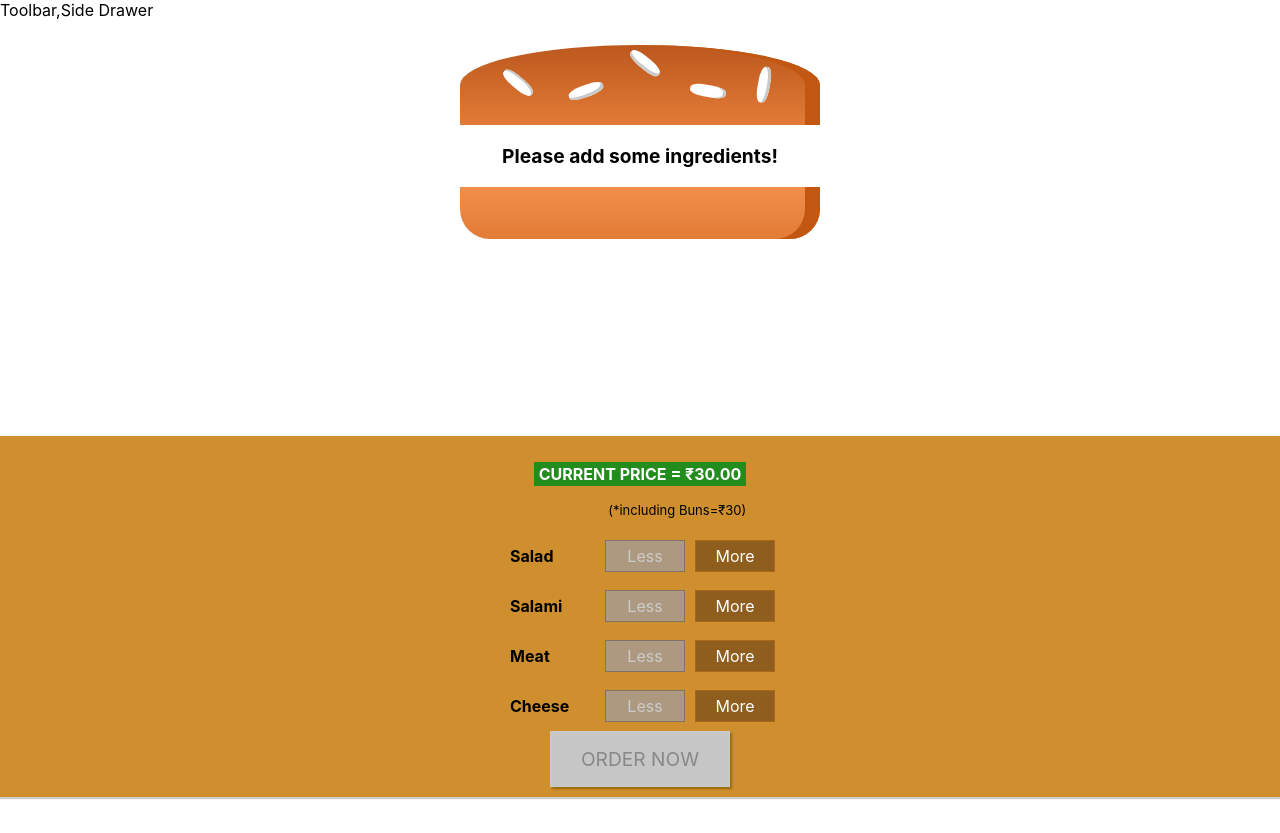
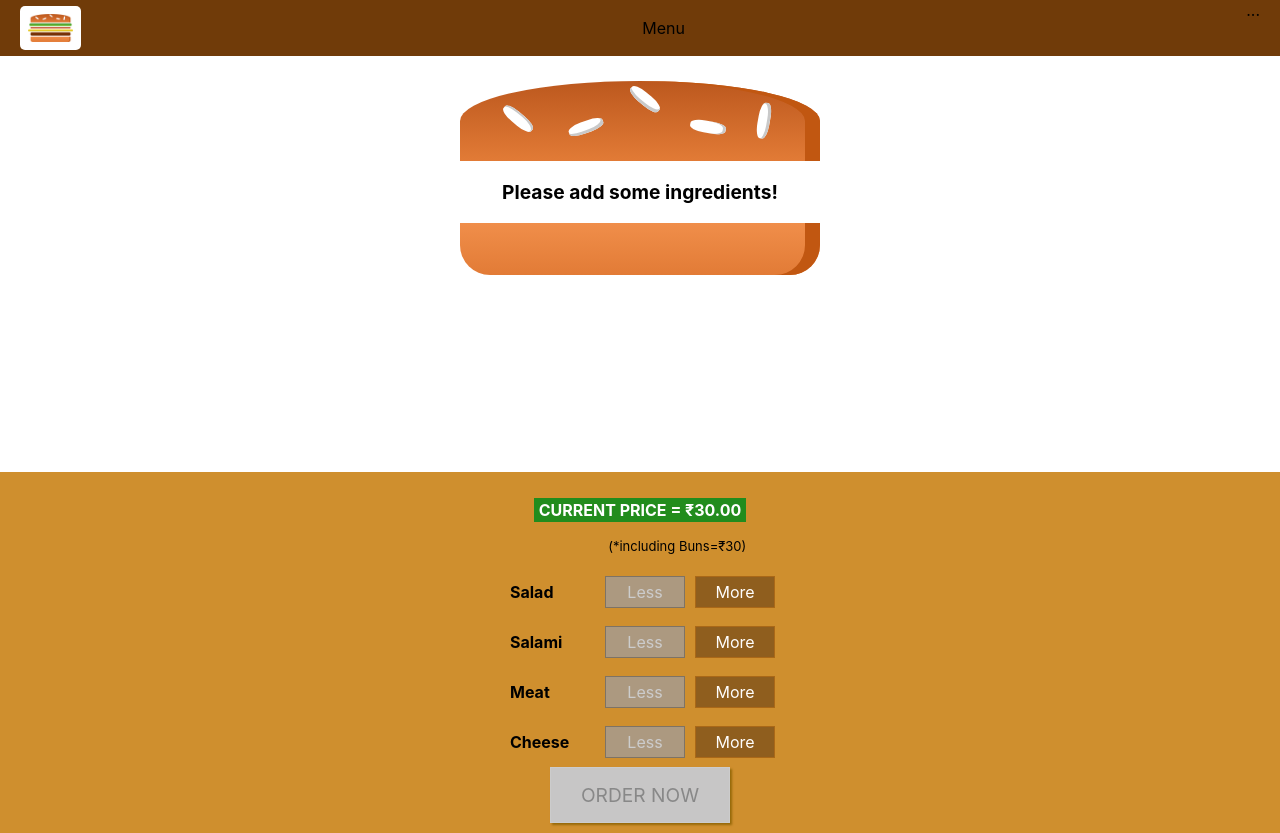
Before and after one commit to r0hitk/burgerapp, a React (Create React App) app: page / in a window 1280 px wide. Before the commit the page ends 800 px from the top, so only its background shows below. Built offline with nearby package versions, Linux system fonts and the light colour scheme.

Commit message:
Adding Layout design components

```diff
--- a/src/components/Layout/Layout.js
+++ b/src/components/Layout/Layout.js
@@ -1,11 +1,12 @@
 import React from "react";
 import AuxComponent from "../../hoc/AuxComponent";
+import Toolbar from "../Navigation/Toolbar/Toolbar";
 import classes from "./Layout.module.css";
 
 const Layout = (props) => {
   return (
     <AuxComponent>
-      <div>Toolbar,Side Drawer</div>
+      <Toolbar />
       <main className={classes.content}>{props.children}</main>
     </AuxComponent>
   );
--- a/src/components/Layout/Layout.module.css
+++ b/src/components/Layout/Layout.module.css
@@ -1,3 +1,3 @@
 .content {
-  margin-top: 16px;
+  margin-top: 72px;
 }
--- /dev/null
+++ b/src/components/Logo/Logo.js
@@ -0,0 +1,13 @@
+import React from "react";
+import burgerLogo from "../../assets/burger-logo.png";
+import classes from "./Logo.module.css";
+
+const Logo = (props) => {
+  return (
+    <div className={classes.Logo}>
+      <img src={burgerLogo} alt="Burger Logo" />
+    </div>
+  );
+};
+
+export default Logo;
--- /dev/null
+++ b/src/components/Logo/Logo.module.css
@@ -0,0 +1,11 @@
+.Logo{
+    height: 80%;
+    background-color: white;
+    padding: 8px;
+    box-sizing: border-box;
+    border-radius: 5px;
+}
+
+.Logo img{
+    height: 100%;
+}
--- /dev/null
+++ b/src/components/Navigation/Toolbar/Toolbar.js
@@ -0,0 +1,15 @@
+import React from "react";
+import classes from "./Toolbar.module.css";
+import Logo from "../../Logo/Logo";
+
+const Toolbar = (props) => {
+  return (
+    <header className={classes.Toolbar}>
+      <Logo />
+      <div>Menu</div>
+      <nav>...</nav>
+    </header>
+  );
+};
+
+export default Toolbar;
--- /dev/null
+++ b/src/components/Navigation/Toolbar/Toolbar.module.css
@@ -0,0 +1,18 @@
+.Toolbar {
+  height: 56px;
+  width: 100%;
+  position: fixed;
+  top: 0;
+  left: 0;
+  background-color: #703b09;
+  display: flex;
+  justify-content: space-between;
+  align-items: center;
+  padding: 0 20px;
+  box-sizing: border-box;
+  z-index: 90;
+}
+
+.Toolbar nav {
+  height: 100%;
+}
```
Also changed, not shown: src/assets/burger-logo.png (added).
